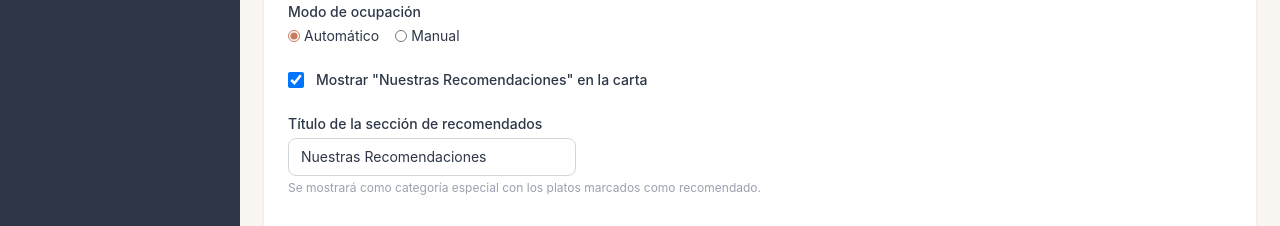
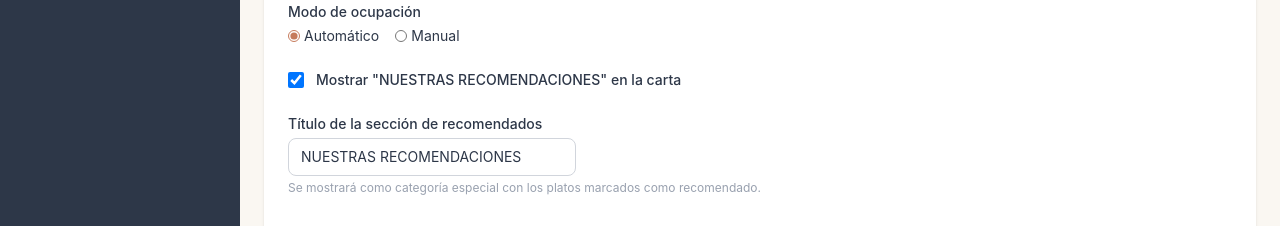
Before and after one commit to pablogarciapda/tfm-restaurante, a Nuxt app: page /cocina/configuracion in a window 1280 px wide. Shown: the part 468-694 px from the top of the page. Built offline with nearby package versions, Linux system fonts and the light colour scheme; no server answers; the database is empty.

Commit message:
fix(config): default titulo_recomendados uppercase

```diff
--- a/app/pages/cocina/configuracion.vue
+++ b/app/pages/cocina/configuracion.vue
@@ -26,7 +26,7 @@ const config = ref<ConfigData>({
   cliente_elige_mesa: false,
   capacidad_total_local: 80,
   mostrar_recomendados: true,
-  titulo_recomendados: 'Nuestras Recomendaciones',
+  titulo_recomendados: 'NUESTRAS RECOMENDACIONES',
 })
 
 const saving = ref(false)
```
